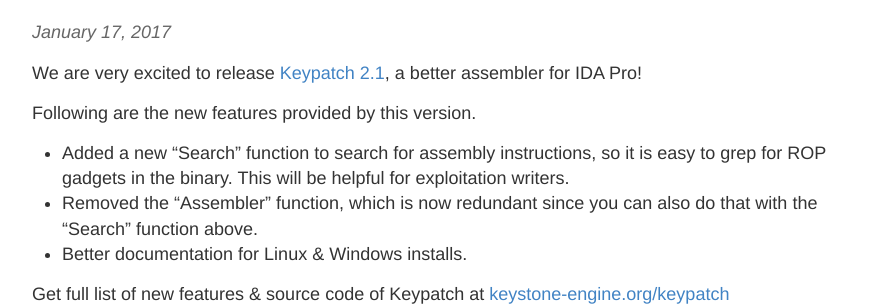
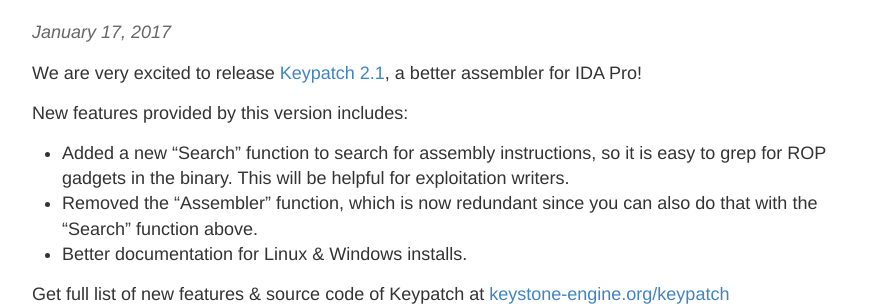
Before and after one commit to keystone-engine/keystone-engine.github.io, a Jekyll site: the page built from index.html, in a window 1280 px wide and 900 px high, scrolled down 509 px. Shown: the part 157-463 px from the top of the window, without its empty margins (198-1084 px from the left). Built offline with Jekyll 4.4.1, drawn with Linux system fonts in a browser that asks for light colours.

Commit message:
revise keypatch 2.1 post

```diff
--- a/_posts/2017-01-17-keypatch21.md
+++ b/_posts/2017-01-17-keypatch21.md
@@ -6,7 +6,7 @@
 
 We are very excited to release [Keypatch 2.1](http://keystone-engine.org/keypatch), a better assembler for IDA Pro!
 
-Following are the new features provided by this version.
+New features provided by this version includes:
 
 - Added a new "Search" function to search for assembly instructions, so it is easy to grep
   for ROP gadgets in the binary. This will be helpful for exploitation writers.
```
